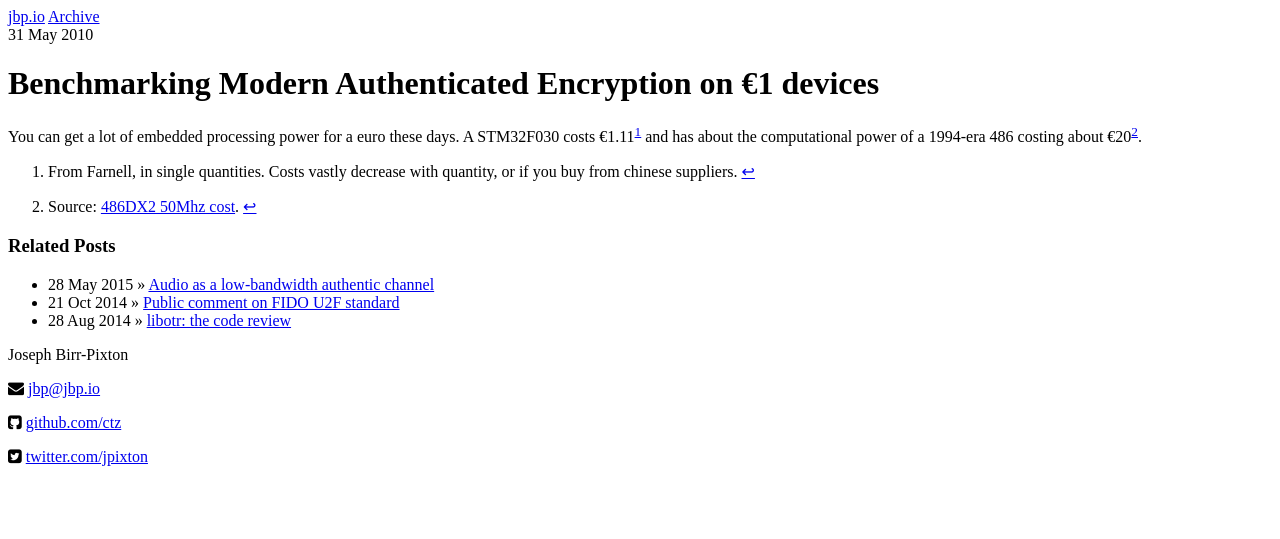
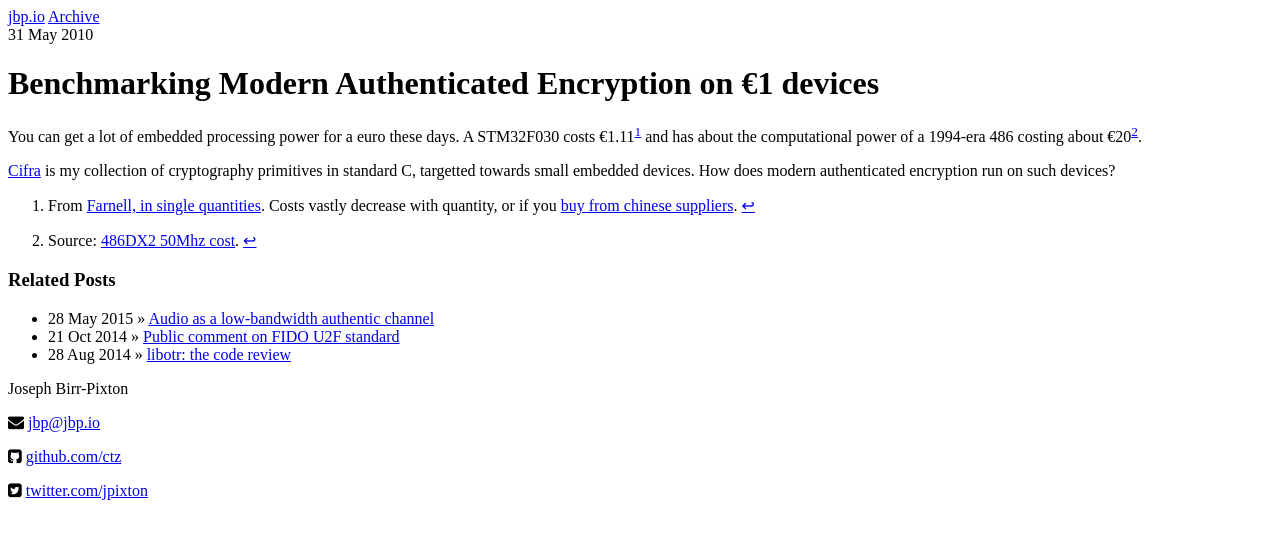
Before and after one commit to ctz/ctz.github.com, a Jekyll site: the page built from _posts/2010-05-31-modern-authenticated-encryption-for-1-euro.md, in a window 1280 px wide. Shown: the top 539 px of the page. Built offline with Jekyll 4.4.1, drawn with Linux system fonts in a browser that asks for light colours.

Commit message:
Update 2010-05-31-modern-authenticated-encryption-for-1-euro.md

```diff
--- a/_posts/2010-05-31-modern-authenticated-encryption-for-1-euro.md
+++ b/_posts/2010-05-31-modern-authenticated-encryption-for-1-euro.md
@@ -9,7 +9,12 @@ tags: [security, crypto, embedded, authentication, iot]
 You can get a lot of embedded processing power for a euro these days.
 A STM32F030 costs €1.11[^1] and has about the computational power of a 1994-era 486 costing about €20[^2].
 
+[Cifra][cifra] is my collection of cryptography primitives in standard C, targetted towards small embedded devices.
+How does modern authenticated encryption run on such devices?
 
-[^1]: From Farnell, in single quantities.  Costs vastly decrease with quantity, or if you buy from chinese suppliers.
+[^1]: From [Farnell, in single quantities][farnell].  Costs vastly decrease with quantity, or if you [buy from chinese suppliers][aliexpress].
 [^2]: Source: [486DX2 50Mhz cost][486-cost].
+[farnell]: http://uk.farnell.com/stmicroelectronics/stm32f030f4p6tr/mcu-32bit-cortex-m0-48mhz-tssop/dp/2432084
+[aliexpress]: http://www.aliexpress.com/item/Free-shipping-10pcs-Lot-STM32F030F4P6-STM32F030F/32346098332.html
 [486-cost]: https://books.google.co.uk/books?id=FzsEAAAAMBAJ&pg=PA5&lpg=PA5&dq=486+50mhz+1994+price&source=bl&ots=hIyb58Hjw9&sig=0AS3jTLuZNsLMrNa-lvKc8TchKk&hl=en&sa=X&ei=pEdrVbWcAYO1sASEh4CYAg&ved=0CC0Q6AEwAg#v=onepage&q=486%2050mhz%201994%20price&f=false
+[cifra]: https://github.com/ctz/cifra
```
